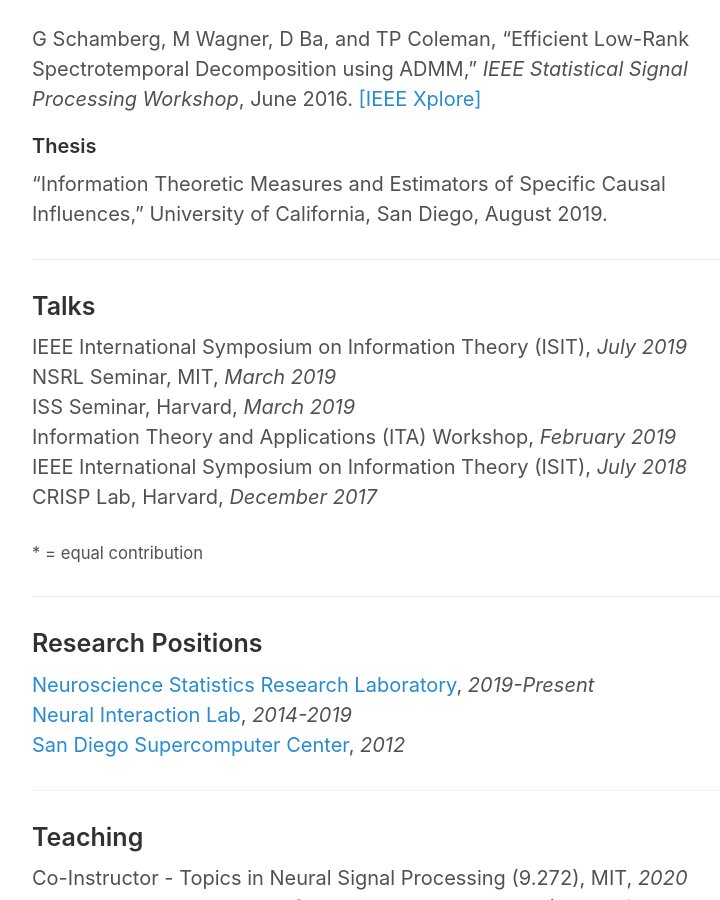
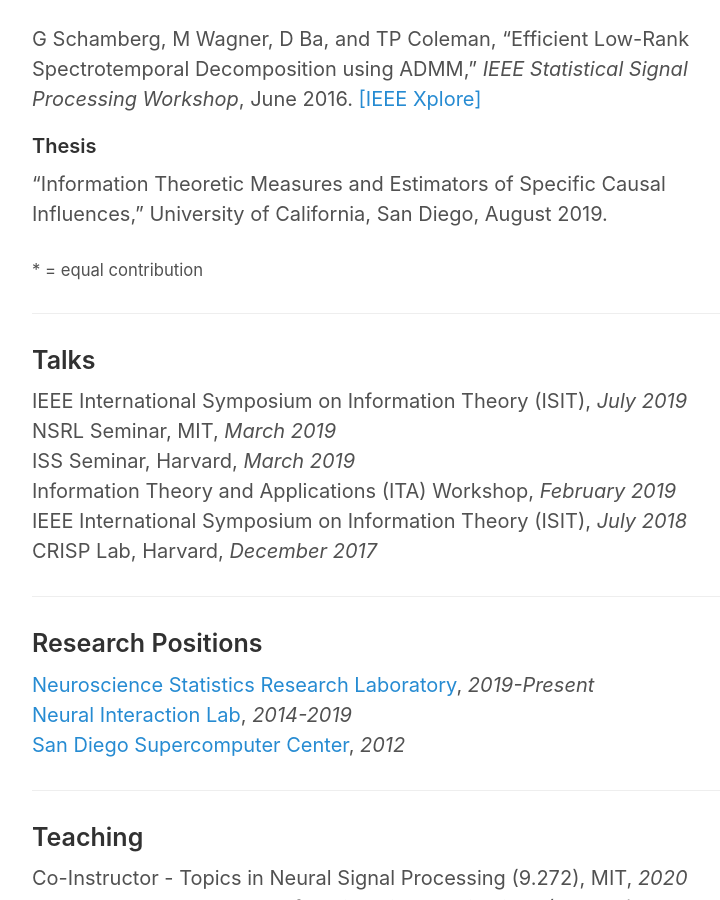
Before and after one commit to gabeschamberg/gabeschamberg.github.io, a Jekyll site: the page built from cv.md, in a window 1280 px wide and 900 px high, scrolled down 1714 px. Shown: the whole window, without its empty margins (258-978 px from the left). Built offline with Jekyll 4.4.1, drawn with Linux system fonts in a browser that asks for light colours; nearby versions of some CDN libraries; some of the changed lines change nothing that is shown.

Commit message:
updating cv

```diff
--- a/cv.md
+++ b/cv.md
@@ -54,6 +54,8 @@ G Schamberg, M Wagner, D Ba, and TP Coleman, “Efficient Low-Rank Spectrotempor
 
 "Information Theoretic Measures and Estimators of Specific Causal Influences," University of California, San Diego, August 2019.
 
+<sub>* = equal contribution</sub>
+
 -----
 
 ### Talks
@@ -64,8 +66,6 @@ ISS Seminar, Harvard, *March 2019* \\
 Information Theory and Applications (ITA) Workshop, *February 2019* \\
 IEEE International Symposium on Information Theory (ISIT), *July 2018* \\
 CRISP Lab, Harvard, *December 2017*
-
-<sub>* = equal contribution</sub>
 
 -----
 <!---
```
